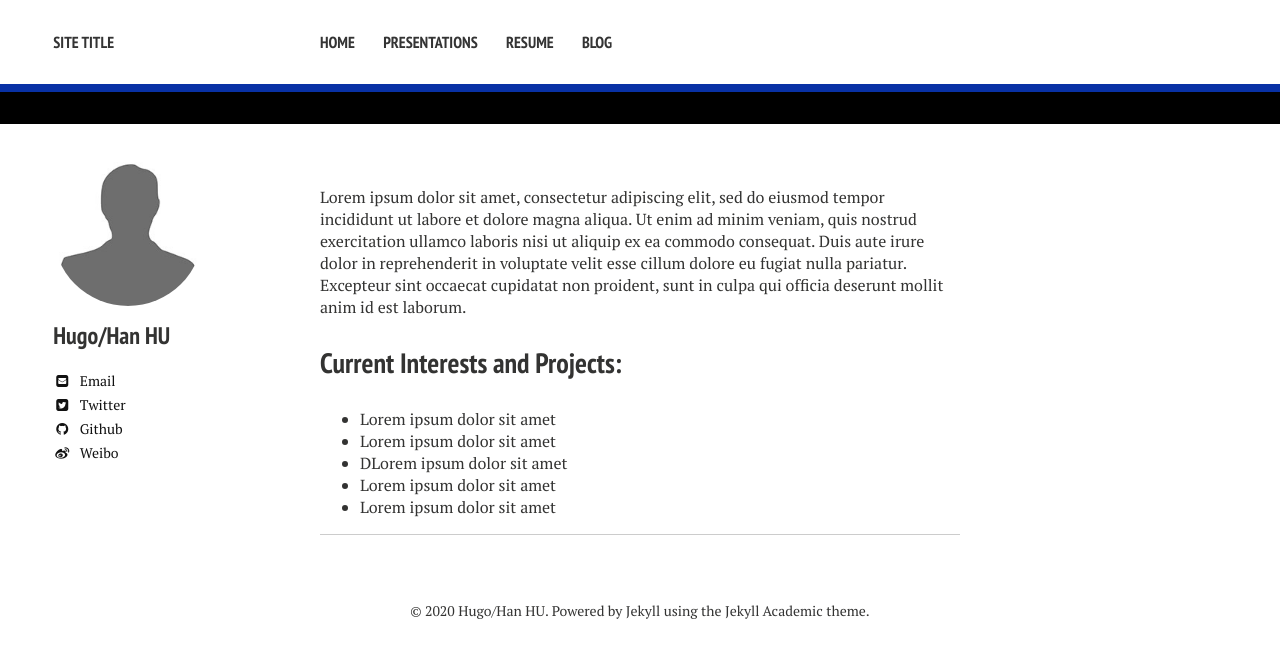
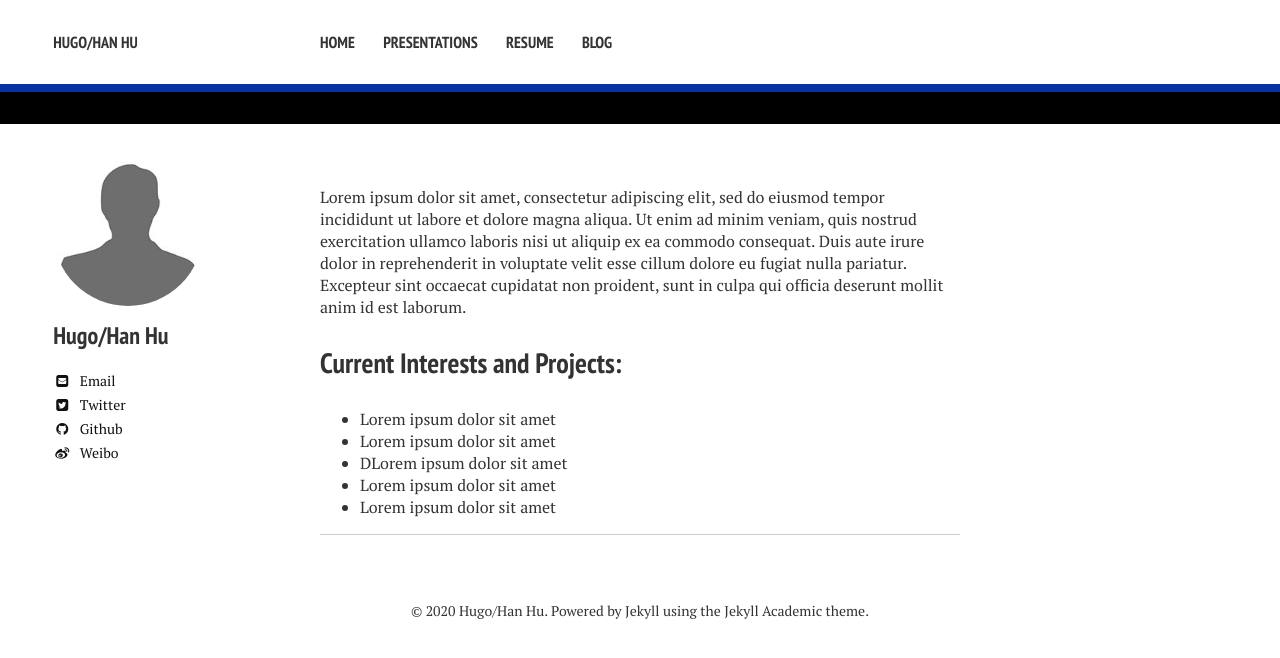
Before and after one commit to huhanwj/huhanwj.github.io, a Jekyll site: the page built from index.md, in a window 1280 px wide. Shown: the top 658 px of the page. Built offline with Jekyll 4.4.1, drawn with Linux system fonts in a browser that asks for light colours; nearby versions of some CDN libraries.

Commit message:
update site name

```diff
--- a/_config.yml
+++ b/_config.yml
@@ -1,12 +1,12 @@
 # Site wide configuration
 
-title: Site Title
+title: Hugo/Han Hu
 locale: zh_CN
 logo: # filename of a logo image that has been placed into your images directory
 
 # Enter the following platform usernames if you would like for them to appear on your site.
 owner:
-  name: Hugo/Han HU
+  name: Hugo/Han Hu
   avatar: bio-photo.jpg
   bio: ""
   email: huhanwj@gmail.com/hh118@ie.cuhk.edu.hk
```
